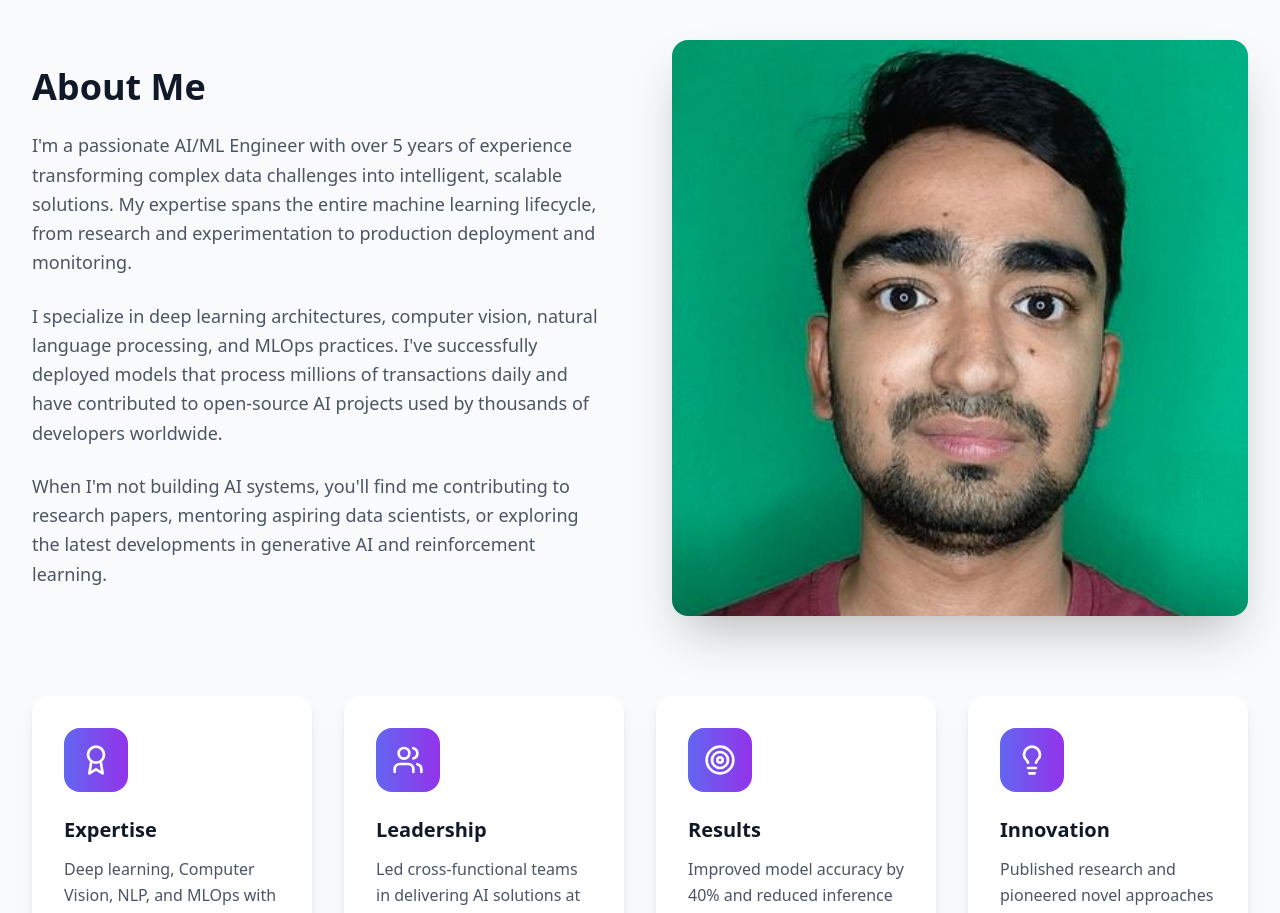
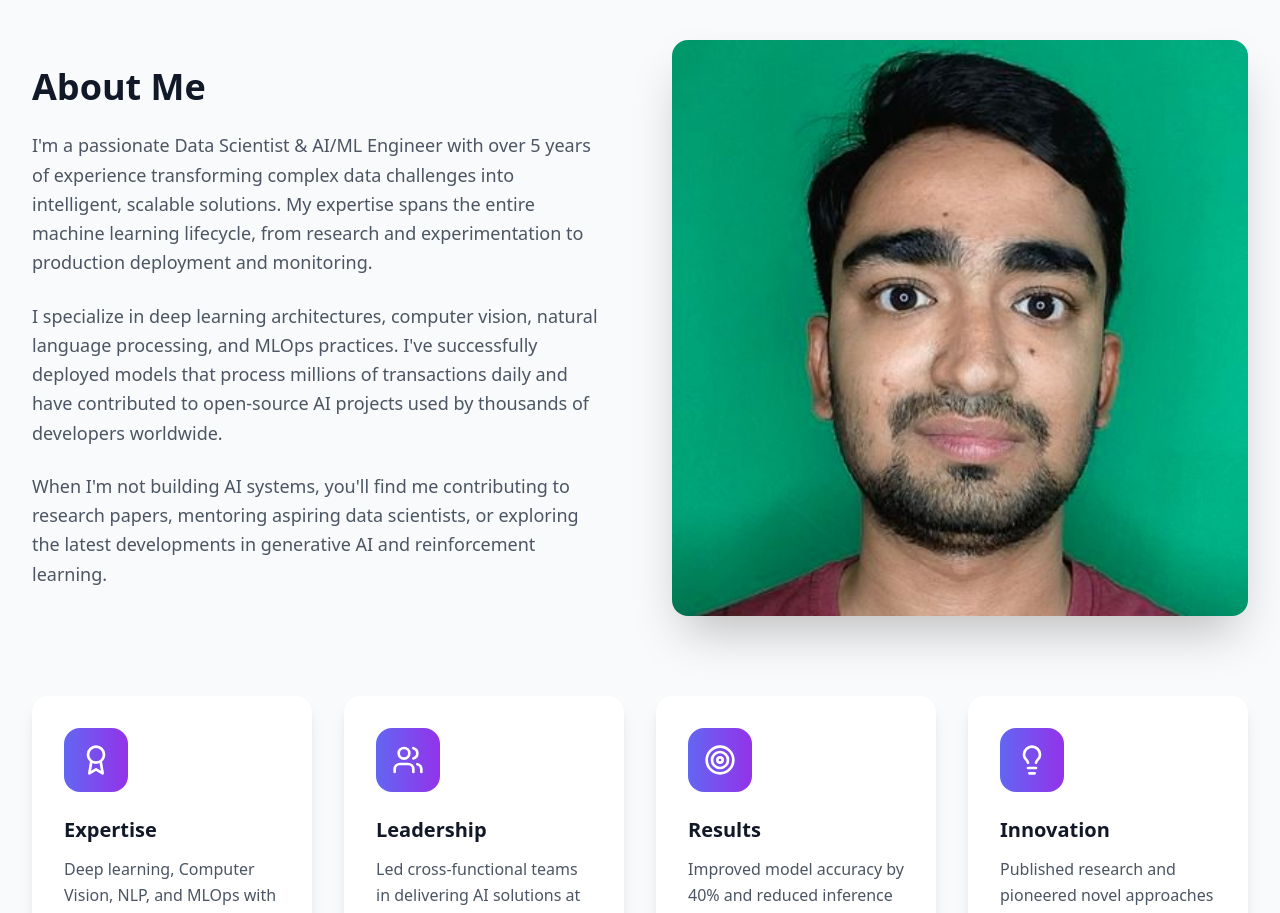
Before and after one commit to DivyanParmar/Divyan-Parmar, a React (Vite) app: page / in a window 1280 px wide. Shown: the part 840-1753 px from the top of the page. Built offline with nearby package versions, Linux system fonts and the light colour scheme.

Commit message:
Update Portfolio

```diff
--- a/src/components/About.tsx
+++ b/src/components/About.tsx
@@ -35,7 +35,7 @@ const About: React.FC = () => {
             </h2>
             <div className="space-y-6 text-lg text-gray-600 leading-relaxed">
               <p>
-                I'm a passionate AI/ML Engineer with over 5 years of experience transforming
+                I'm a passionate Data Scientist & AI/ML Engineer with over 5 years of experience transforming
                 complex data challenges into intelligent, scalable solutions. My expertise spans
                 the entire machine learning lifecycle, from research and experimentation to
                 production deployment and monitoring.
```
